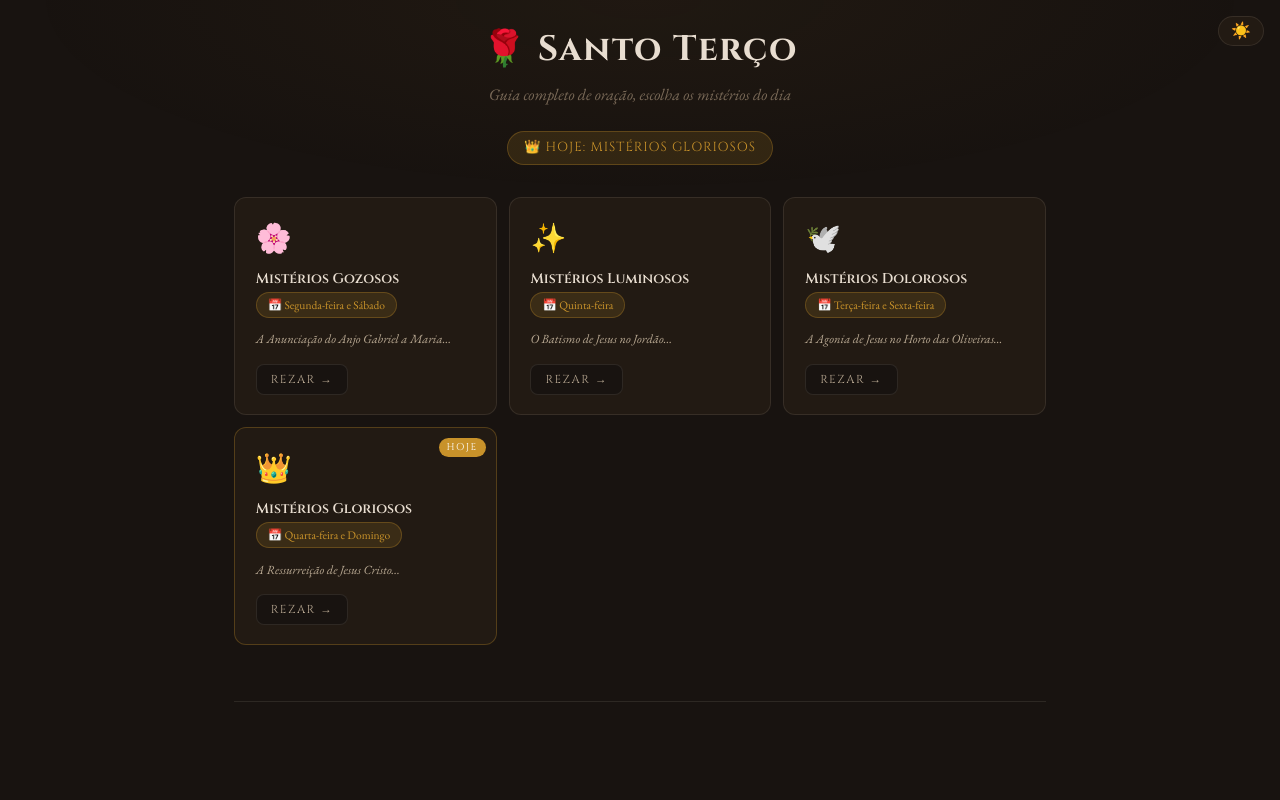
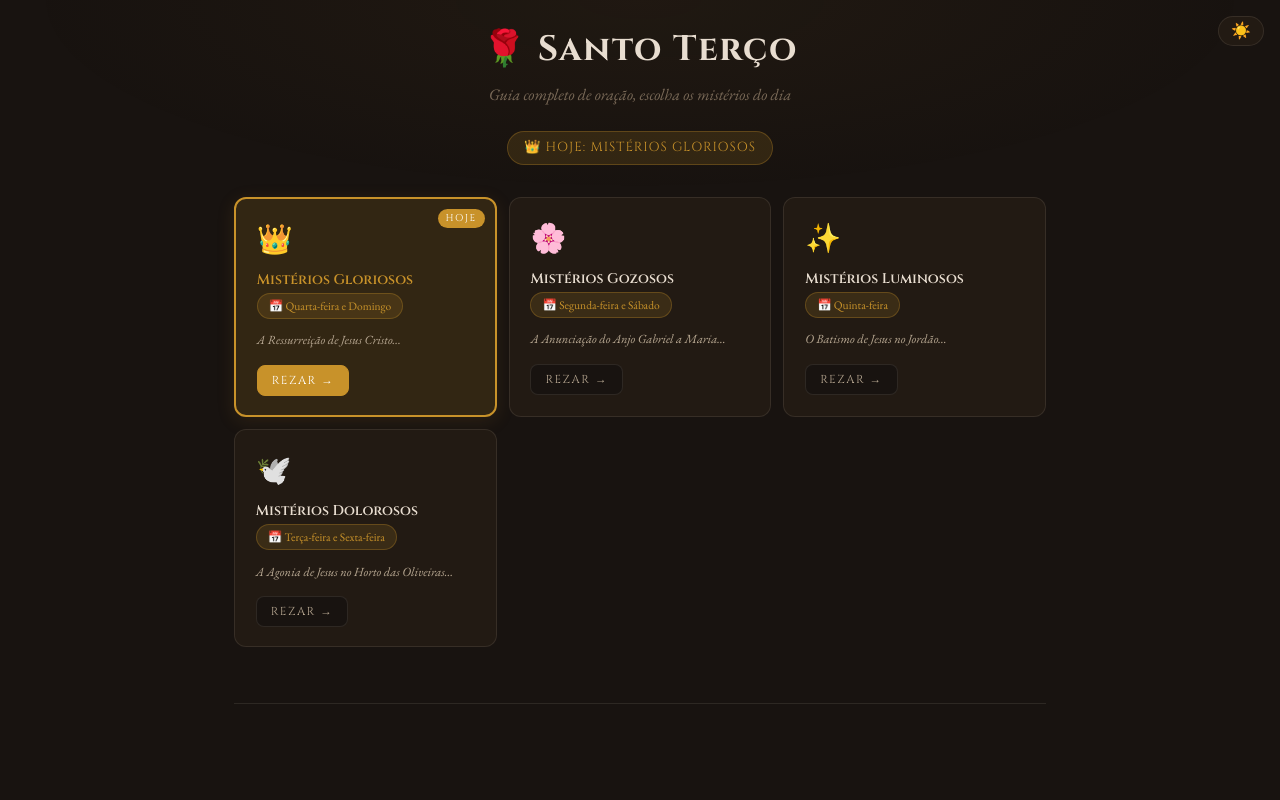
Before and after one commit to ebagabee/catholic, a Vue app: page / in a window 1280 px wide. Shown: the top 800 px of the page. Built offline with nearby package versions, Linux system fonts and the light colour scheme.

Commit message:
feat: adiciona o misterio de hoje em primeiro

```diff
--- a/src/assets/main.css
+++ b/src/assets/main.css
@@ -661,7 +661,22 @@ footer {
   background: var(--surface2);
 }
 .mystery-card.today-card {
-  border-color: var(--gold-br);
+  border-color: var(--gold);
+  border-width: 2px;
+  background: var(--gold-bg);
+  box-shadow: 0 4px 18px rgba(168, 116, 42, 0.15);
+}
+.mystery-card.today-card .mcard-name {
+  color: var(--gold);
+}
+.mystery-card.today-card .mcard-btn {
+  background: var(--gold);
+  border-color: var(--gold);
+  color: #fff;
+}
+.mystery-card.today-card .mcard-btn:hover {
+  opacity: 0.88;
+  color: #fff;
 }
 .today-pill {
   position: absolute;
--- a/src/components/RosarySection.vue
+++ b/src/components/RosarySection.vue
@@ -8,7 +8,7 @@
 
     <div class="mysteries-grid">
       <div
-        v-for="m in MISTERIOS"
+        v-for="m in sortedMisterios"
         :key="m.key"
         class="mystery-card"
         :class="{ 'today-card': todayMisterio?.key === m.key }"
@@ -32,6 +32,14 @@ const emit = defineEmits<{ rezar: [key: string] }>()
 
 const todayMisterio = computed(() => misterioDoDia(new Date().getDay()))
 
+const sortedMisterios = computed(() => {
+  if (!todayMisterio.value) return MISTERIOS
+  return [
+    todayMisterio.value,
+    ...MISTERIOS.filter((m) => m.key !== todayMisterio.value!.key),
+  ]
+})
+
 const bannerText = computed(() =>
   todayMisterio.value
     ? `${todayMisterio.value.icon}  Hoje: ${todayMisterio.value.nome}`
```
